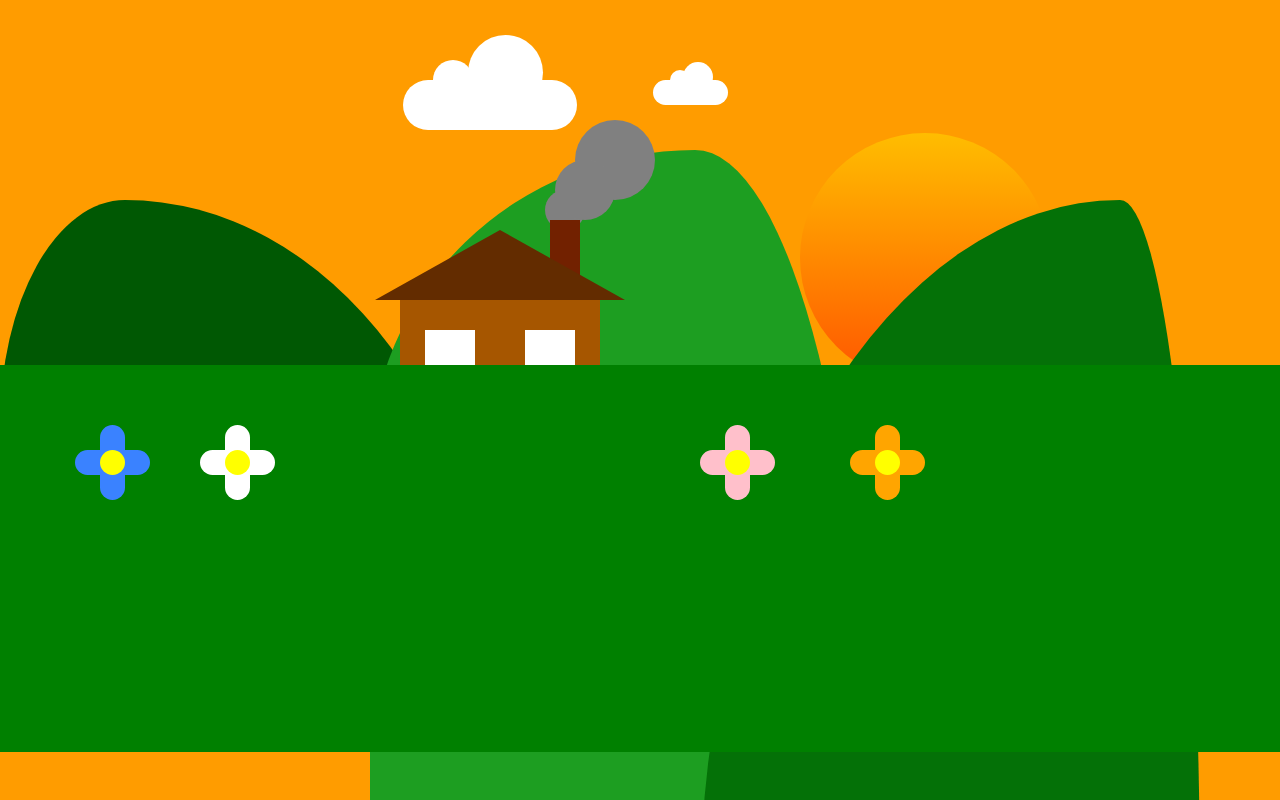
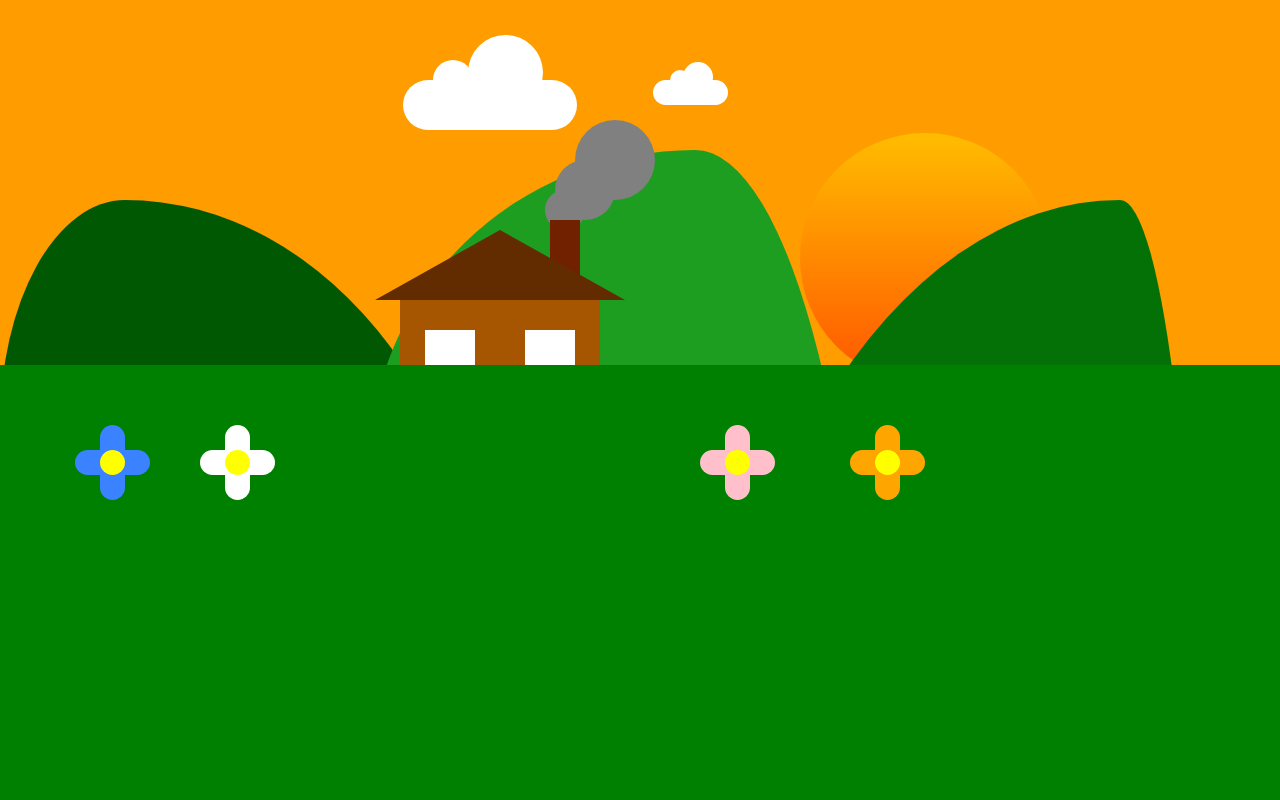
Before and after one commit to rdominguezCRN/webgithub, a plain HTML site: page m2m8uf103_dominguez/index.html in a window 1280 px wide. Drawn offline with Linux system fonts and the light colour scheme.

Commit message:
Update estils.css

```diff
--- a/m2m8uf103_dominguez/estils.css
+++ b/m2m8uf103_dominguez/estils.css
@@ -394,7 +394,7 @@ body {
 
 .base {
   width: 150%;
-  height: 387px;
+  height: 500px;
   background-color: green;
   position: absolute;
   left: 0;
```
